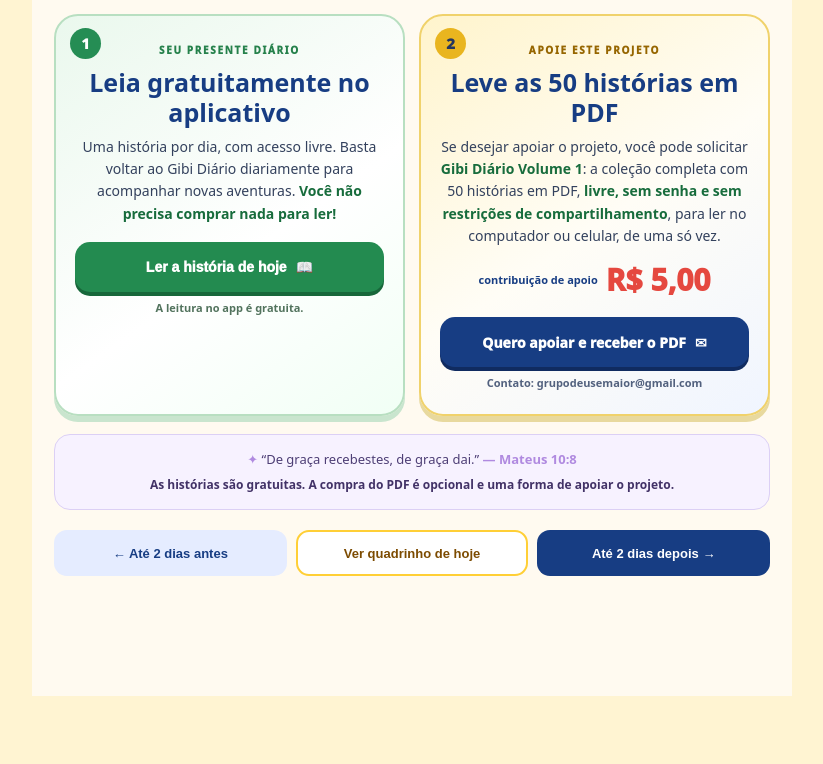
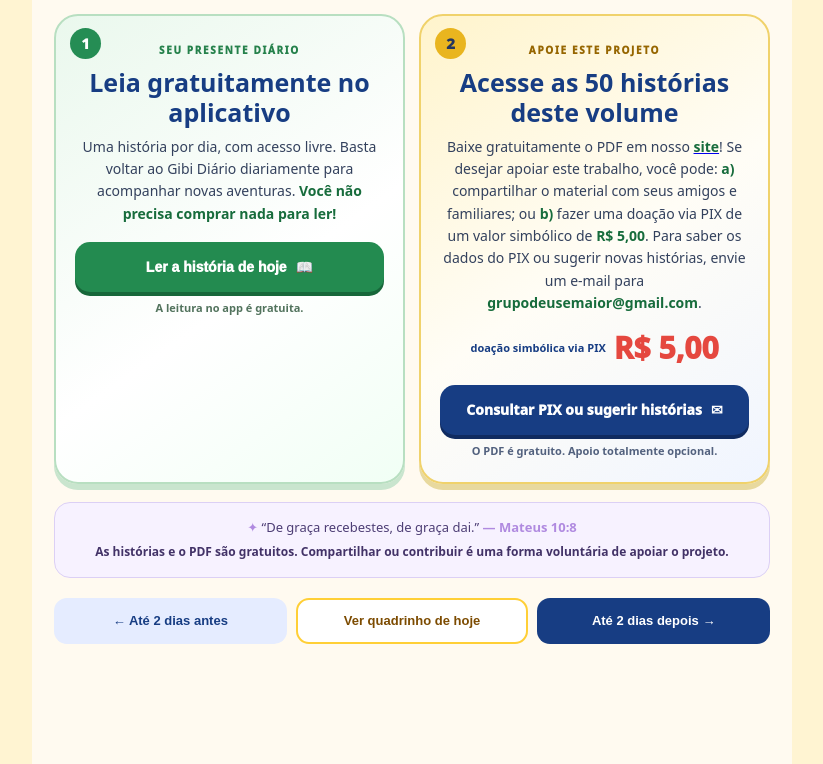
Before and after one commit to gregorioerobozinho/Gibi-Diario-Volume-1, a plain HTML site: page index.html in a window 1280 px wide. Shown: the part 907-1671 px from the top of the page, without its empty margins (228-1051 px from the left). Before the commit the page ends 1603 px from the top, so only its background shows below. Drawn offline with Linux system fonts and the light colour scheme.

Commit message:
Versão 4

```diff
--- a/index.html
+++ b/index.html
@@ -52,15 +52,15 @@
       <article class="choice-card support-choice">
         <div class="choice-number">2</div>
         <div class="choice-label">APOIE ESTE PROJETO</div>
-        <h2>Leve as 50 histórias em PDF</h2>
-        <p>Se desejar apoiar o projeto, você pode solicitar <strong>Gibi Diário Volume 1</strong>: a coleção completa com 50 histórias em PDF, <strong>livre, sem senha e sem restrições de compartilhamento</strong>, para ler no computador ou celular, de uma só vez.</p>
-        <div class="support-price"><span>contribuição de apoio</span><strong>R$ 5,00</strong></div>
-        <a class="choice-button support-button" href="mailto:grupodeusemaior@gmail.com?subject=Quero%20apoiar%20o%20Gibi%20Di%C3%A1rio%20Volume%201%20e%20receber%20o%20PDF&body=Ol%C3%A1!%20Gostaria%20de%20apoiar%20o%20projeto%20Gibi%20Di%C3%A1rio%20com%20R%24%205%2C00%20e%20receber%20a%20cole%C3%A7%C3%A3o%20completa%20em%20PDF.">Quero apoiar e receber o PDF <span aria-hidden="true">✉</span></a>
-        <small>Contato: grupodeusemaior@gmail.com</small>
+        <h2>Acesse as 50 histórias deste volume</h2>
+        <p>Baixe gratuitamente o PDF em nosso <a href="https://sites.google.com/view/grupo-deus-e-maior/p%C3%A1gina-inicial?authuser=0&amp;pli=1" target="_blank" rel="noopener noreferrer"><strong>site</strong></a>! Se desejar apoiar este trabalho, você pode: <strong>a)</strong> compartilhar o material com seus amigos e familiares; ou <strong>b)</strong> fazer uma doação via PIX de um valor simbólico de <strong>R$ 5,00</strong>. Para saber os dados do PIX ou sugerir novas histórias, envie um e-mail para <strong>grupodeusemaior@gmail.com</strong>.</p>
+        <div class="support-price"><span>doação simbólica via PIX</span><strong>R$ 5,00</strong></div>
+        <a class="choice-button support-button" href="mailto:grupodeusemaior@gmail.com?subject=Dados%20do%20PIX%20ou%20sugest%C3%A3o%20de%20hist%C3%B3rias%20-%20Gibi%20Di%C3%A1rio%20Volume%201">Consultar PIX ou sugerir histórias <span aria-hidden="true">✉</span></a>
+        <small>O PDF é gratuito. Apoio totalmente opcional.</small>
       </article>
     </section>
 
-    <p class="free-message"><span aria-hidden="true">✦</span> “De graça recebestes, de graça dai.” <span class="verse-ref">— Mateus 10:8</span><br><strong>As histórias são gratuitas. A compra do PDF é opcional e uma forma de apoiar o projeto.</strong></p>
+    <p class="free-message"><span aria-hidden="true">✦</span> “De graça recebestes, de graça dai.” <span class="verse-ref">— Mateus 10:8</span><br><strong>As histórias e o PDF são gratuitos. Compartilhar ou contribuir é uma forma voluntária de apoiar o projeto.</strong></p>
 
     <nav class="comic-nav" aria-label="Navegação diária">
       <button id="previous" class="nav-button secondary" type="button">← Até 2 dias antes</button>
@@ -94,10 +94,10 @@
       <button id="close-offer" class="close-button" type="button" aria-label="Fechar">×</button>
       <div class="offer-kicker">MAIS AVENTURAS ESPERAM POR VOCÊ!</div>
       <h2>Quer ler todas as histórias?</h2>
-      <p>As histórias do aplicativo continuam sendo gratuitas! Você pode voltar amanhã e acompanhar a próxima aventura. Se quiser apoiar o projeto, também pode solicitar <strong>Gibi Diário Volume 1</strong>, com as <strong>50 histórias</strong> em PDF livre, sem senha, para ler no computador ou celular e compartilhar com quem desejar.</p>
-      <div class="offer-price"><span>apoio voluntário ao projeto</span><strong>R$ 5,00</strong></div>
-      <a class="offer-button" href="mailto:grupodeusemaior@gmail.com?subject=Quero%20adquirir%20o%20Gibi%20Di%C3%A1rio%20completo&body=Ol%C3%A1!%20Gostaria%20de%20adquirir%20o%20Gibi%20Di%C3%A1rio%20Volume%201%20em%20PDF.">Apoiar e solicitar PDF</a>
-      <p class="offer-contact">A leitura no app não depende de compra.<br>grupodeusemaior@gmail.com</p>
+      <p>As histórias do aplicativo e o PDF com as <strong>50 histórias deste volume</strong> são gratuitos. Baixe o PDF em nosso <a href="https://sites.google.com/view/grupo-deus-e-maior/p%C3%A1gina-inicial?authuser=0&amp;pli=1" target="_blank" rel="noopener noreferrer"><strong>site</strong></a>! Se desejar apoiar o trabalho, compartilhe o material com amigos e familiares ou faça uma doação via PIX de valor simbólico de <strong>R$ 5,00</strong>. Para receber os dados do PIX ou sugerir novas histórias, escreva para <strong>grupodeusemaior@gmail.com</strong>.</p>
+      <div class="offer-price"><span>doação simbólica via PIX</span><strong>R$ 5,00</strong></div>
+      <a class="offer-button" href="mailto:grupodeusemaior@gmail.com?subject=Dados%20do%20PIX%20ou%20sugest%C3%A3o%20de%20hist%C3%B3rias%20-%20Gibi%20Di%C3%A1rio%20Volume%201">Consultar PIX ou sugerir histórias</a>
+      <p class="offer-contact">“De graça recebestes, de graça dai.” — Mateus 10:8<br>Apoio voluntário; PDF gratuito.</p>
     </div>
   </dialog>
 
```
